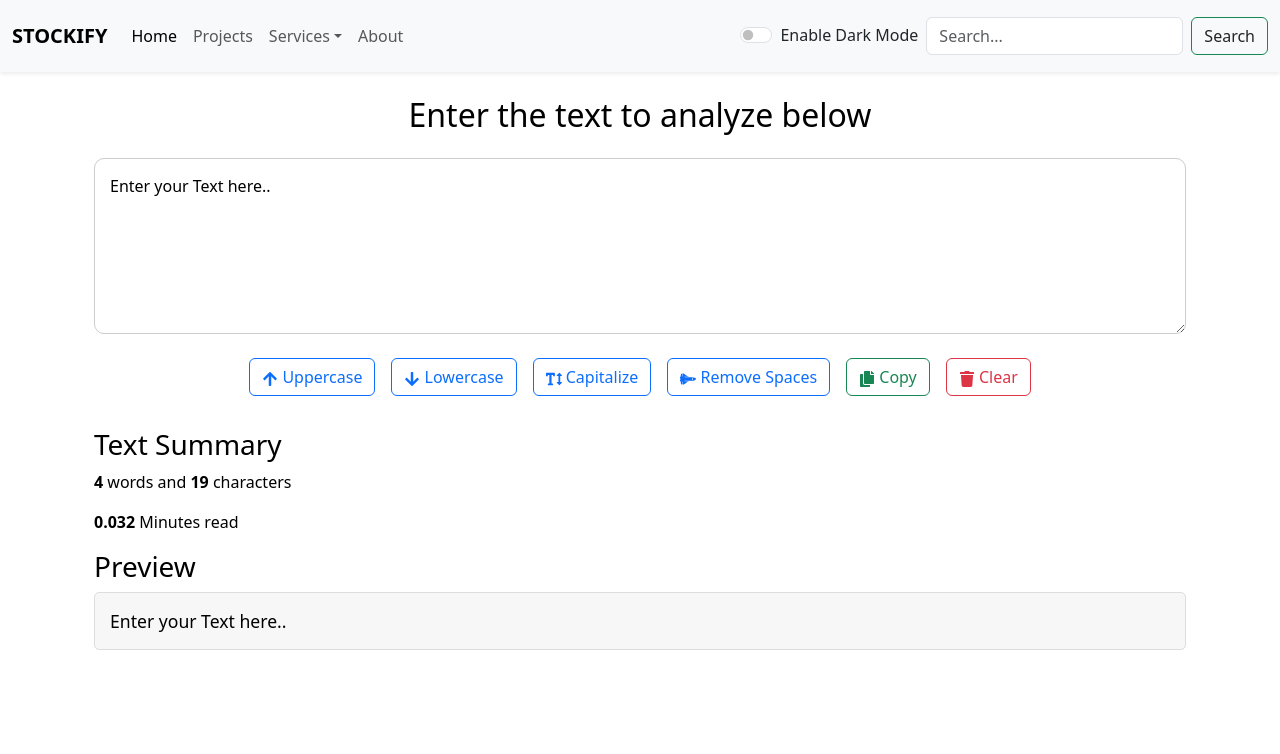
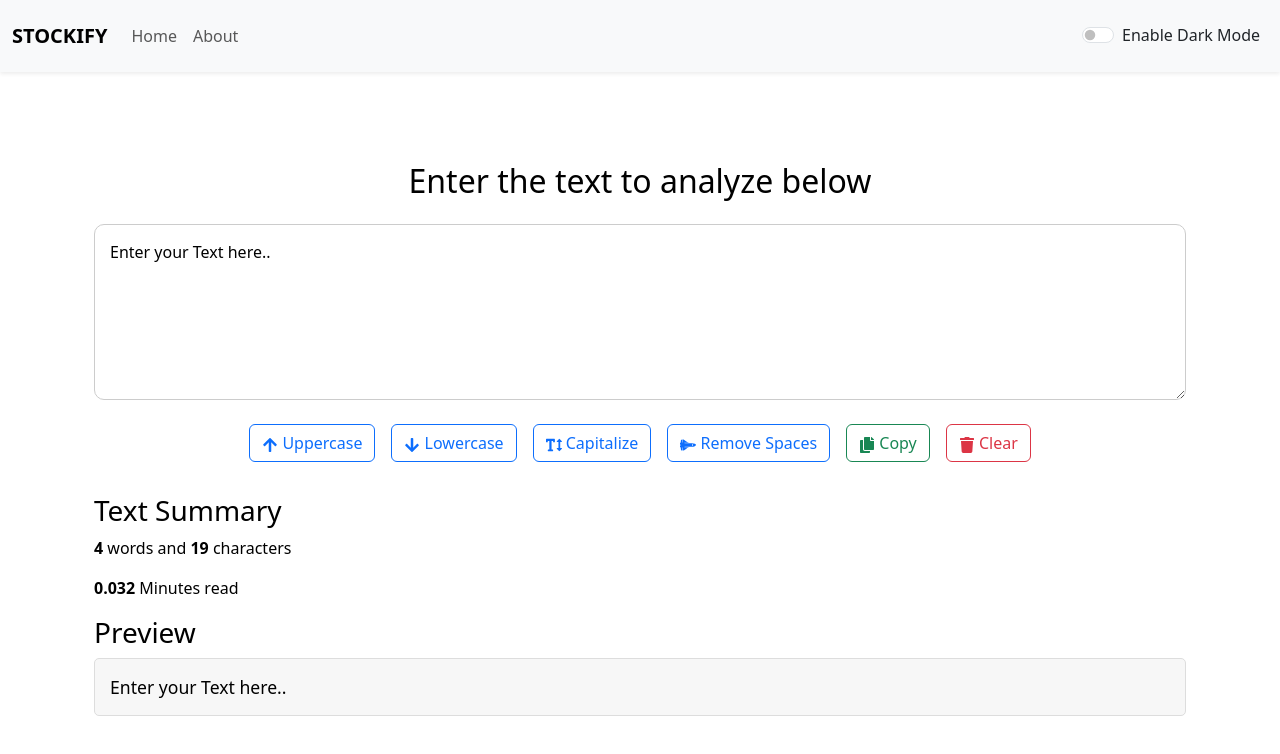
Before and after one commit to SHIVAM9771/React-app, a React (Vite) app in the folder my-app/: page / in a window 1280 px wide. Shown: the top 754 px of the page. Built offline with nearby package versions, Linux system fonts and the light colour scheme.

Commit message:
Final commit

```diff
--- a/my-app/src/App.jsx
+++ b/my-app/src/App.jsx
@@ -6,7 +6,7 @@ import About from "./components/About";
 import Alert from "./components/Alert";
 import { BrowserRouter as Router, Routes, Route } from "react-router-dom"; // Correct imports for v6
 
-function App() {
+function App(cls) {
   const [mode, setMode] = useState('light'); // State variable for dark mode
   const [alert, setAlert] = useState("");
 
--- a/my-app/src/components/Alert.jsx
+++ b/my-app/src/components/Alert.jsx
@@ -9,20 +9,21 @@ export default function Alert(props) {
     return '';
   };
 
-  useEffect(() => {
-    if (props.alert) {
-      document.body.style.overflow = 'hidden';
-    } else {
-      document.body.style.overflow = 'auto';
-    }
-    return () => {
-      document.body.style.overflow = 'auto';
-    };
-  }, [props.alert]);
+  // useEffect(() => {
+  //   if (props.alert) {
+  //     document.body.style.overflow = 'hidden';
+  //   } else {
+  //     document.body.style.overflow = 'auto';
+  //   }
+  //   return () => {
+  //     document.body.style.overflow = 'auto';
+  //   };
+  // }, [props.alert]);
 
   return (
-    props.alert && (
-      <div className='container my-3'>
+
+    <div className='container my-3' style={{ height: '50px' }}>
+      {props.alert && (
         <div className={`alert alert-${props.alert.type} alert-dismissible fade show d-flex align-items-center`} role="alert">
           <span className="me-2 alert-icon">
             {props.alert.type === 'success' && <i className="bi bi-check-circle-fill"></i>}
@@ -35,7 +36,7 @@ export default function Alert(props) {
           </div>
           <button type="button" className="btn-close ms-auto" data-bs-dismiss="alert" aria-label="Close"></button>
         </div>
-      </div>
-    )
+      )}
+    </div>
   );
 }
--- a/my-app/src/components/Navbar.jsx
+++ b/my-app/src/components/Navbar.jsx
@@ -14,9 +14,9 @@ export default function Navbar(props) {
           <div className="collapse navbar-collapse" id="navbarSupportedContent">
             <ul className="navbar-nav me-auto mb-2 mb-lg-0">
               <li className="nav-item">
-                <Link className="nav-link active" aria-current="page" to="/">Home</Link>
+                <Link className="nav-link" aria-current="page" to="/">Home</Link>
               </li>
-              <li className="nav-item">
+              {/* <li className="nav-item">
                 <Link className="nav-link" to="#">Projects</Link>
               </li>
               <li className="nav-item dropdown">
@@ -29,21 +29,24 @@ export default function Navbar(props) {
                   <li><hr className="dropdown-divider" /></li>
                   <li><Link className="dropdown-item" to="#">{props.data.t3}</Link></li>
                 </ul>
-              </li>
+              </li> */}
               <li className="nav-item">
                 <Link className="nav-link" to="/about">About</Link>
               </li>
             </ul>
+            {/* <div className="d-flex">
+              <div className="bg-primary rounded mx-2" onClick={props.toggleMode} style={{ height: '30px', width: '30px' }}></div>
+            </div> */}
             <div className={`form-check form-switch text-${props.mode === 'light' ? 'dark' : 'light'} mx-2`}>
               <input onClick={props.toggleMode} className="form-check-input" type="checkbox" role="switch" id="flexSwitchCheckDefault" />
               <label className="form-check-label" htmlFor="flexSwitchCheckDefault">
                 {props.mode === 'light' ? 'Enable Dark Mode' : 'Enable Light Mode'}
               </label>
             </div>
-            <form className="d-flex search-bar">
+            {/* <form className="d-flex search-bar">
               <input className="form-control me-2" type="search" placeholder="Search..." aria-label="Search" />
               <button className={`btn btn-outline-success text-${props.mode === 'light' ? 'dark' : 'light'}`} type="submit">Search</button>
-            </form>
+            </form> */}
           </div>
         </div>
       </nav>
--- a/my-app/src/components/TextForm.jsx
+++ b/my-app/src/components/TextForm.jsx
@@ -113,22 +113,22 @@ export default function TextManipulator(props) {
         </div>
 
         <div className="d-flex justify-content-center flex-wrap">
-          <button className="btn btn-outline-primary m-2" onClick={handleUpClick}>
+          <button disabled={text.length === 0} className="btn btn-outline-primary mx-2 my-2" onClick={handleUpClick}>
             <FaArrowUp /> Uppercase
           </button>
-          <button className="btn btn-outline-primary m-2" onClick={handleDownClick}>
+          <button disabled={text.length === 0} className="btn btn-outline-primary mx-2 my-2" onClick={handleDownClick}>
             <FaArrowDown /> Lowercase
           </button>
-          <button className="btn btn-outline-primary m-2" onClick={handleCapital}>
+          <button disabled={text.length === 0} className="btn btn-outline-primary mx-2 my-2" onClick={handleCapital}>
             <FaTextHeight /> Capitalize
           </button>
-          <button className="btn btn-outline-primary m-2" onClick={removeExtraSpaces}>
+          <button disabled={text.length === 0} className="btn btn-outline-primary mx-2 my-2" onClick={removeExtraSpaces}>
             <FaSpaceShuttle /> Remove Spaces
           </button>
-          <button className="btn btn-outline-success m-2" onClick={handleCopy}>
+          <button disabled={text.length === 0} className="btn btn-outline-success mx-2 my-2" onClick={handleCopy}>
             <FaCopy /> Copy
           </button>
-          <button className="btn btn-outline-danger m-2" onClick={handleClearClick}>
+          <button disabled={text.length === 0} className="btn btn-outline-danger mx-2 my-2" onClick={handleClearClick}>
             <FaTrash /> Clear
           </button>
         </div>
--- a/my-app/src/main.jsx
+++ b/my-app/src/main.jsx
@@ -1,6 +1,6 @@
 import { StrictMode } from 'react'
 import { createRoot } from 'react-dom/client'
-import App from './App.jsx'
+import App from './App'
 
 createRoot(document.getElementById('root')).render(
   <StrictMode>
```
